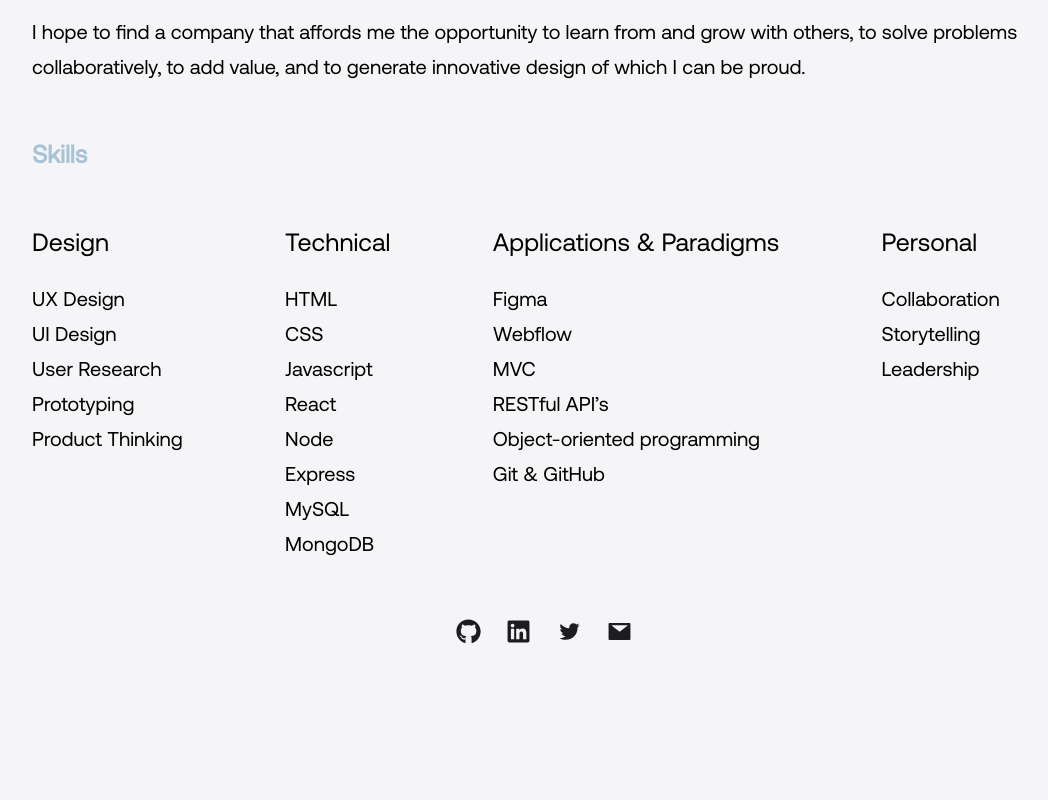
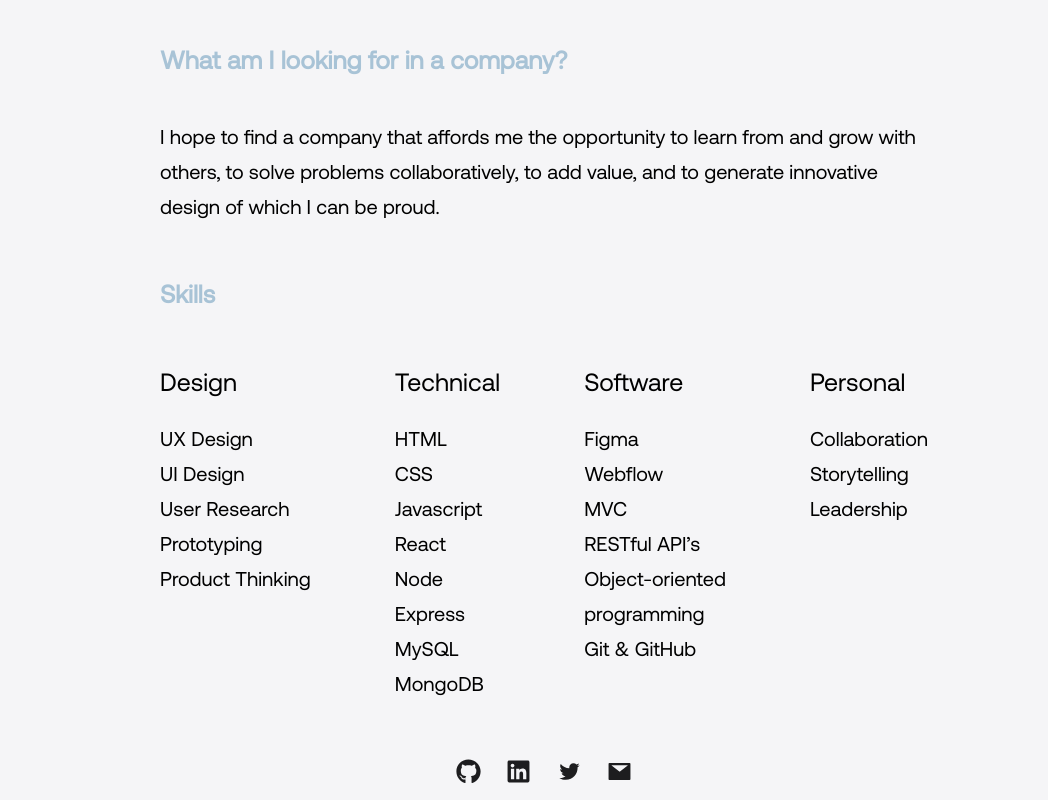
Before and after one commit to sophiehomer/react_portfolio, a React (Create React App) app: page /work in a window 1280 px wide. Shown: the part 863-1663 px from the top of the page, without its empty margins (96-1144 px from the left). Before the commit the page ends 1523 px from the top, so only its background shows below. Built offline with nearby package versions, Linux system fonts and the light colour scheme.

Commit message:
fixed typo

```diff
--- a/src/index.css
+++ b/src/index.css
@@ -194,12 +194,12 @@ body {
   padding-bottom: 10%;
 }
 /* ---------------------------------  WORK -------------------------------- */
-.workIntroContainer {
+.moreAboutMeContainer {
   display: flex;
   flex-direction: column;
   text-align: left;
-  padding-left: 10%;
-  padding-right: 10%;
+  padding-left: 20%;
+  padding-right: 20%;
 }
 
 .first,
@@ -226,6 +226,7 @@ color:#A8C3D6;
 .skillsContainer {
   display: flex;
   flex-direction: row;
+  justify-content: space-between;
 }
 
 .design,
@@ -235,11 +236,11 @@ color:#A8C3D6;
 font-size: 25px
 }
 
-.designSkills,
+/* .designSkills,
 .technicalSkills,
 .applicationsParadigms {
   margin-right: 10%;
-}
+} */
 
 .portfolioImages {
   display: flex;
--- a/src/pages/work/index.js
+++ b/src/pages/work/index.js
@@ -9,7 +9,7 @@ const About = () => {
     return (
       <div>
            <NavProject/>
-        <main className='workIntroContainer'>
+        <main className='moreAboutMeContainer'>
         <h1 className="first"> Why web design?</h1>
         <p className="firstSummary">
         I enjoy developing a story around a line of products or services and using web design as a vehicle to tell that story in a way that emotionally touches the consumer.
@@ -20,7 +20,7 @@ const About = () => {
           I spent several years in costume design and have a strong background in software development. This combination affords me a unique and effective skillset for web design.
         </p>
         <p className="secondSummary">
-          Costume design demands a broad and deep familiarity with the history and principles of design. It also requires strong research skills, which I relied on for character development, historical accuracy, and audience tastes and preferences.
+          Costume design demands a broad and deep familiarity with the history and principles of design. It also requires strong research skills for character development, historical accuracy, and audience tastes and preferences.
         </p>
         <p className="secondSummary">
           As a software developer, I’m able to code an application from start to finish. I’m dedicated to detail and a practical and creative problem solver. I’m also fluent in the language of engineers and developers, which allows me to translate effectively among technical, content, and administrative teams and ensure that expectations are met or exceeded.
@@ -56,13 +56,14 @@ const About = () => {
           </div>
 
           <div className="applicationsParadigms">
-          <p className="appsParadigms">Applications & Paradigms</p>
+          {/* <p className="appsParadigms">Apps & Paradigms</p>    */}
+          <p className="appsParadigms">Software</p>
           <p className="fourthSummary">
             Figma <br></br>
             Webflow <br></br>
             MVC<br></br>
             RESTful API’s<br></br>
-            Object-oriented programming<br></br>
+            Object-oriented <br></br> programming<br></br>
             Git & GitHub<br></br>
           </p>
           </div>
```
